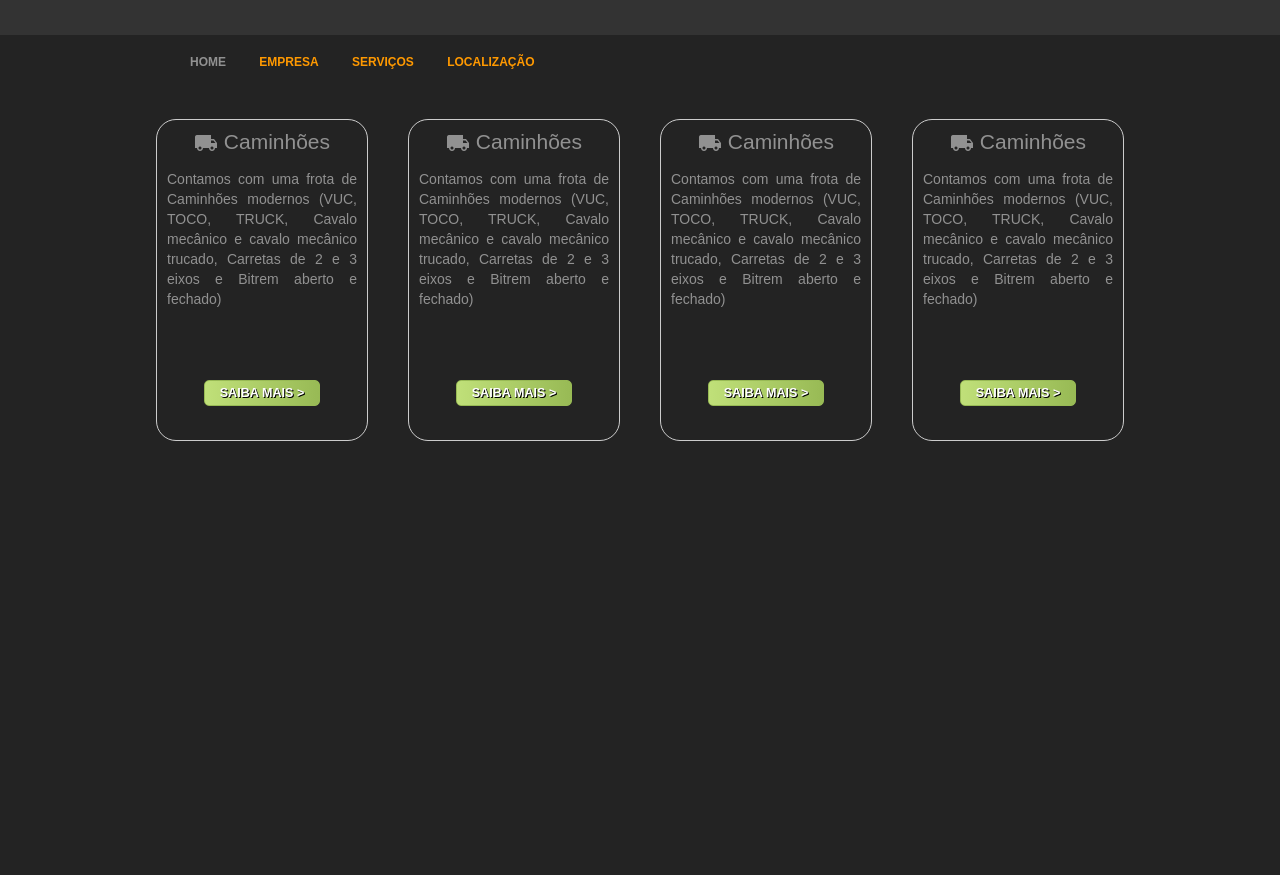
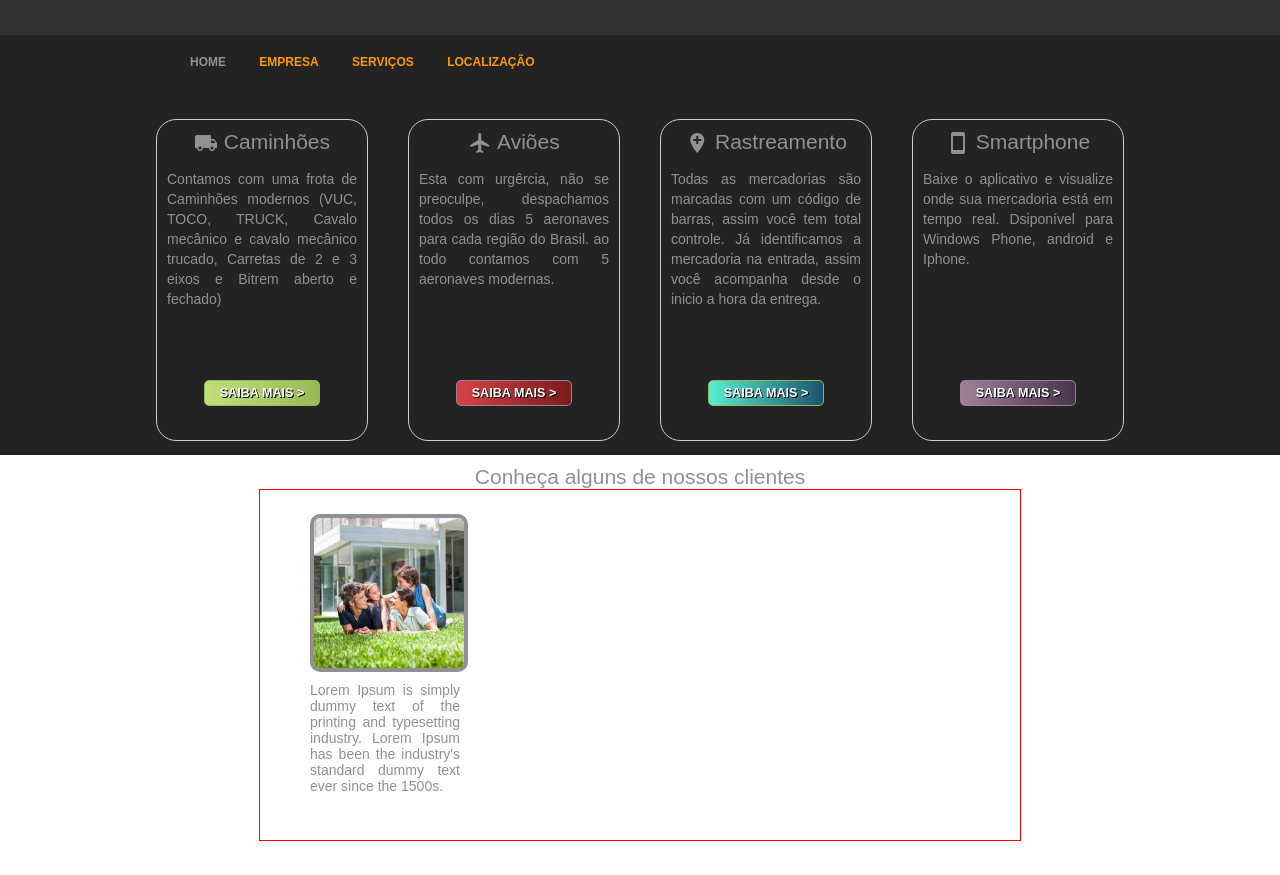
Before and after one commit to Sidney-Andrade/transid, a plain HTML site: page index.html in a window 1280 px wide. Shown: the part 95-970 px from the top of the page. Before the commit the page ends 800 px from the top, so only its background shows below. Drawn offline with Linux system fonts and the light colour scheme.

Commit message:
Adição das seções e cliente

```diff
--- a/index.html
+++ b/index.html
@@ -66,62 +66,81 @@
                         Saiba mais >
                     </a>
                 </footer>
-            </section><section class="sectionMain">
+            </section>
+            <section class="sectionMain">
                 <article>
                     <h1>
-                        <span class="material-icons">local_shipping</span>
-                        Caminhões
+                        <span class="material-icons">flight</span>
+                        Aviões
                     </h1>
                     <p>
-                        Contamos com uma frota de Caminhões modernos
-                        (VUC, TOCO, TRUCK, Cavalo mecânico e cavalo
-                        mecânico trucado, Carretas de 2 e 3 eixos e
-                        Bitrem aberto e fechado)
+                        Esta com urgêrcia, não se preoculpe, despachamos todos
+                        os dias 5 aeronaves para cada região do Brasil. ao todo
+                        contamos com 5 aeronaves modernas.
                     </p>
                 </article>
                 <footer>
-                    <a href="#" class="botao saiba_mais_caminhoes">
-                        Saiba mais >
-                    </a>
-                </footer>
-            </section><section class="sectionMain">
-                <article>
-                    <h1>
-                        <span class="material-icons">local_shipping</span>
-                        Caminhões
-                    </h1>
-                    <p>
-                        Contamos com uma frota de Caminhões modernos
-                        (VUC, TOCO, TRUCK, Cavalo mecânico e cavalo
-                        mecânico trucado, Carretas de 2 e 3 eixos e
-                        Bitrem aberto e fechado)
-                    </p>
-                </article>
-                <footer>
-                    <a href="#" class="botao saiba_mais_caminhoes">
-                        Saiba mais >
-                    </a>
-                </footer>
-            </section><section class="sectionMain">
-                <article>
-                    <h1>
-                        <span class="material-icons">local_shipping</span>
-                        Caminhões
-                    </h1>
-                    <p>
-                        Contamos com uma frota de Caminhões modernos
-                        (VUC, TOCO, TRUCK, Cavalo mecânico e cavalo
-                        mecânico trucado, Carretas de 2 e 3 eixos e
-                        Bitrem aberto e fechado)
-                    </p>
-                </article>
-                <footer>
-                    <a href="#" class="botao saiba_mais_caminhoes">
+                    <a href="#" class="botao saiba_mais_avioes">
                         Saiba mais >
                     </a>
                 </footer>
             </section>
+            <section class="sectionMain">
+                <article>
+                    <h1>
+                        <span class="material-icons">add_location</span>
+                        Rastreamento
+                    </h1>
+                    <p>
+                       Todas as mercadorias são marcadas com um código
+                       de barras, assim você tem total controle. Já identificamos
+                       a mercadoria na entrada, assim você acompanha desde o inicio
+                       a hora da entrega.
+                    </p>
+                </article>
+                <footer>
+                    <a href="#" class="botao saiba_mais_rastreamento">
+                        Saiba mais >
+                    </a>
+                </footer>
+            </section>
+            <section class="sectionMain">
+                <article>
+                    <h1>
+                        <span class="material-icons">smartphone</span>
+                        Smartphone
+                    </h1>
+                    <p>
+                        Baixe o aplicativo e visualize onde sua mercadoria está
+                        em tempo real. Dsiponível para Windows Phone,
+                        android e Iphone.
+                    </p>
+                </article>
+                <footer>
+                    <a href="#" class="botao saiba_mais_smartphone">
+                        Saiba mais >
+                    </a>
+                </footer>
+            </section>
+
         </main>
+        <section id="sectionCliente">
+            <h1>Conheça alguns de nossos clientes</h1>
+            <div id="conteudoCliente">
+                <article>
+                    <figure>
+                        <img src="cliente01.jpg" width="150px">
+                        <figcaption class="text-cliente">
+                            Lorem Ipsum is simply dummy text of the printing and
+                            typesetting industry. Lorem Ipsum has been the industry's
+                            standard dummy text ever since the 1500s.
+                        </figcaption>
+                    </figure>
+                </article>
+                <article></article>
+                <article></article>
+            </div>
+        </section>
         <!--fim conteudo-->
     </body>
 </html>
--- a/transid.css
+++ b/transid.css
@@ -145,14 +145,71 @@ main{
 a.botao{
     color: #FFF;
     border: 1px solid;
+    border-radius: 5px;
 }
 .botao.saiba_mais_caminhoes{
     background: linear-gradient(to right, #C0E079, #98BA55);
     text-shadow: 1px 1px 0 #000;
-    border-radius: 5px;
     border-color: #98Ba55;
 }
 .botao.saiba_mais_caminhoes:hover{
     color: #7C9B41;
     border-color: #7c9B41;
 }
+.botao.saiba_mais_rastreamento{
+    background: linear-gradient(to right, #56EED4, #1C546C);
+    text-shadow: 1px 1px 0 #000;
+    border-color: #98Ba55;
+}
+.botao.saiba_mais_rastreamento:hover{
+    color: #7C9B41;
+    border-color: #7C9B41;
+}
+.botao.saiba_mais_smartphone{
+    background: linear-gradient(to right, #9f8199, #48344E);
+    text-shadow: 1px 1px 0 #000;
+    border-color: #9f8199;
+}
+.botao.saiba_mais_smartphone:hover{
+    color: #7C9B41;
+    border-color: #7C9B41;
+}.botao.saiba_mais_avioes{
+    background: linear-gradient(to right, #d54346, #7a1b1d);
+    text-shadow: 1px 1px 0 #000;
+    border-color: #9f8199;
+}
+.botao.saiba_mais_avioes:hover{
+    color: #7C9B41;
+    border-color: #7C9B41;
+}
+#sectionCliente{
+    width: 100%;
+    height: 420px;
+    background-color: #FFFFFF;
+}
+#sectionCliente h1{
+    text-align: center;
+    padding-top: 10px;
+}
+#conteudoCliente{
+    border: 1px solid red;
+    height: 350px;
+    width: 760px;
+    margin-left: auto;
+    margin-right: auto;
+    display: grid;
+    grid-template-columns: 250px 250px 250px;
+}
+#conteudoCliente article{
+    margin: 10px;
+}
+#conteudoCliente figure img{
+    border: 4px solid #919191;
+    border-radius: 10px;
+}
+#conteudoCliente .text-cliente{
+    text-align: justify;
+    padding-top: 10px;
+    display: block;
+}
+/*continuar formtndo os outros*/
```
Also changed, not shown: cliente01.jpg (added).
